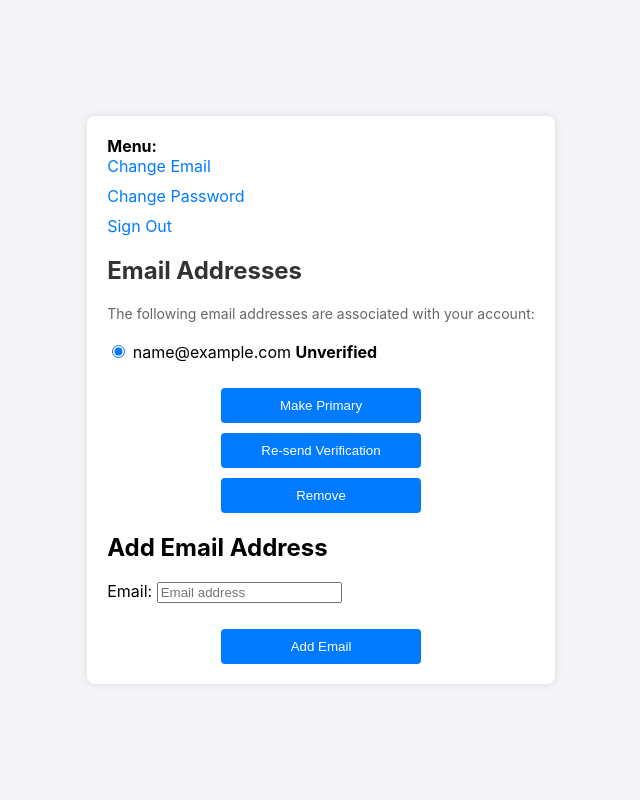
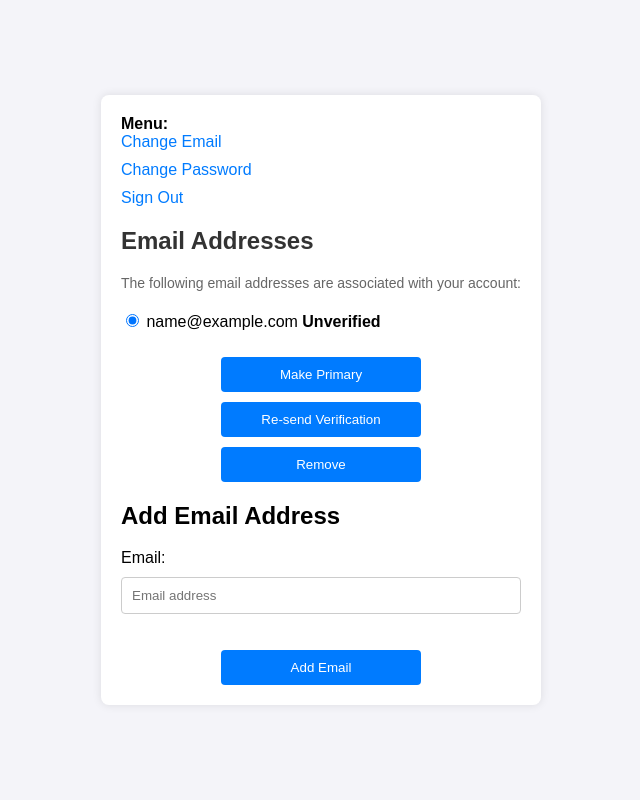
Before and after one commit to erfanghorbanee/Django-Shop, a Django app: page /accounts/email/ in a window 1280 px wide. Shown: the whole page, without its empty margins (319-959 px from the left). Run offline with Django 5.2, Linux system fonts and the light colour scheme; the visitor is signed in with stand-in values (Sample User, id 1); data comes from the database, SQL or seed files in the repository.

Commit message:
Update style

```diff
--- a/Django-Shop/templates/allauth/layouts/base.html
+++ b/Django-Shop/templates/allauth/layouts/base.html
@@ -10,7 +10,7 @@
         </title>
         <style>
             body {
-                font-family: Inter, sans-serif;
+                font-family: Arial, sans-serif;
                 background-color: #f4f4f9;
                 margin: 0;
                 padding: 0;
@@ -65,6 +65,15 @@
                 align-items: center;
                 height: 100%;
                 width: 100%;
+            }
+            input[type="text"], input[type="password"], input[type="email"], textarea {
+                width: 100%;
+                padding: 10px;
+                margin: 10px 0;
+                display: inline-block;
+                border: 1px solid #ccc;
+                border-radius: 4px;
+                box-sizing: border-box;
             }
         </style>
         {% block extra_head %}
```
